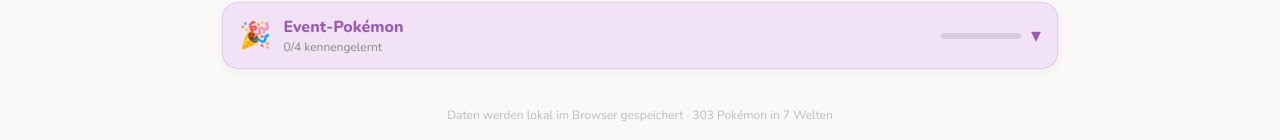
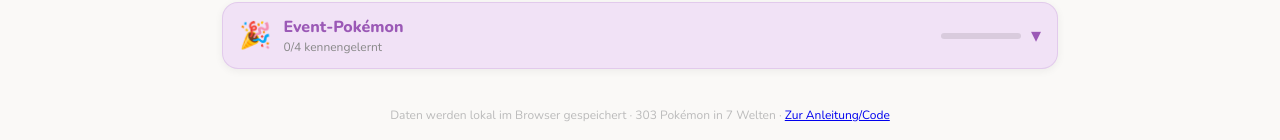
Before and after one commit to sethiele/pokopia-tracker, a React (Vite) app: page / in a window 1280 px wide. Shown: the part 778-918 px from the top of the page. Built offline with nearby package versions, Linux system fonts and the light colour scheme.

Commit message:
Add Footer Link and Readme

```diff
--- a/src/App.jsx
+++ b/src/App.jsx
@@ -81,7 +81,7 @@
       </div>
 
       <div style={{ textAlign: "center", padding: "20px", fontSize: 12, color: "#bbb" }}>
-        Daten werden lokal im Browser gespeichert · {stats.total} Pokémon in {WORLDS.length} Welten
+        Daten werden lokal im Browser gespeichert · {stats.total} Pokémon in {WORLDS.length} Welten · <a href="https://github.com/sethiele/pokopia-tracker" target="_blank">Zur Anleitung/Code</a>
       </div>
 
       {spritePokemon && (
```
Also changed, not shown: 1 other file (tests, documents, lock files or other folders).
